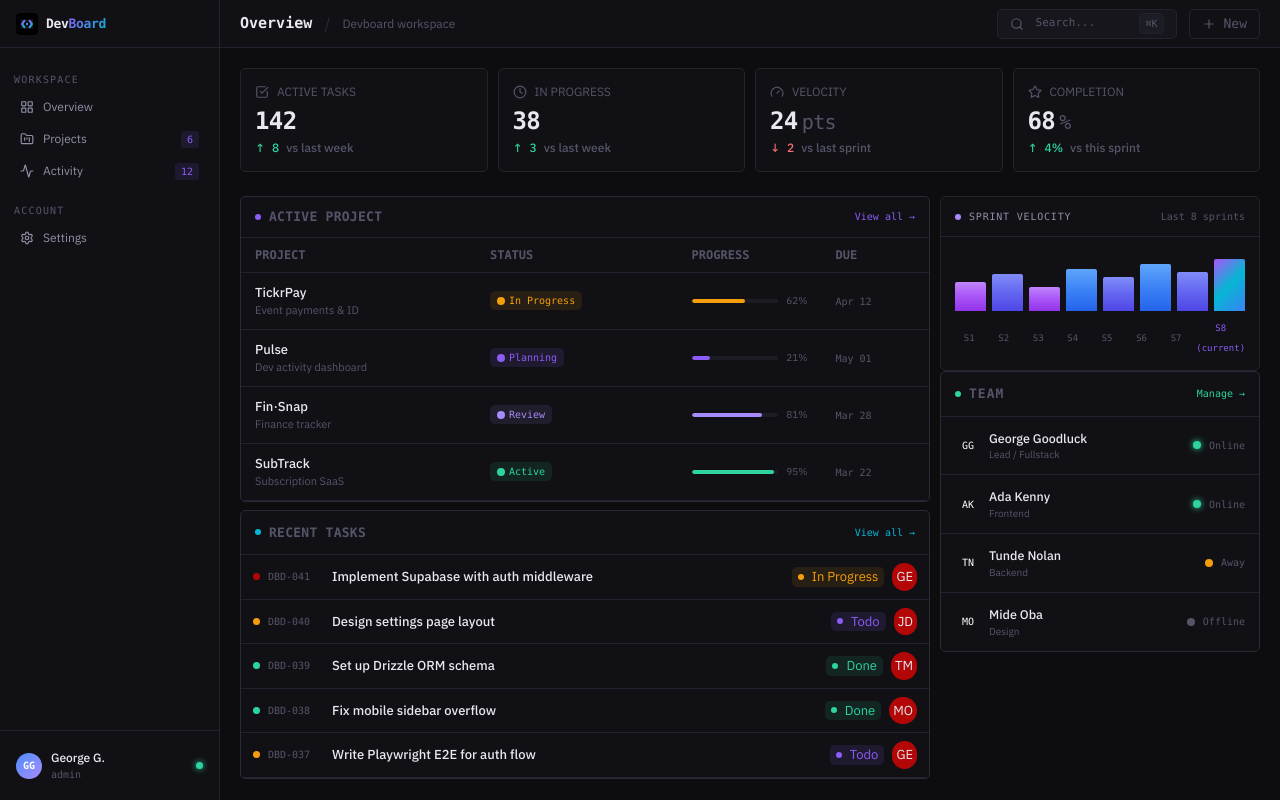
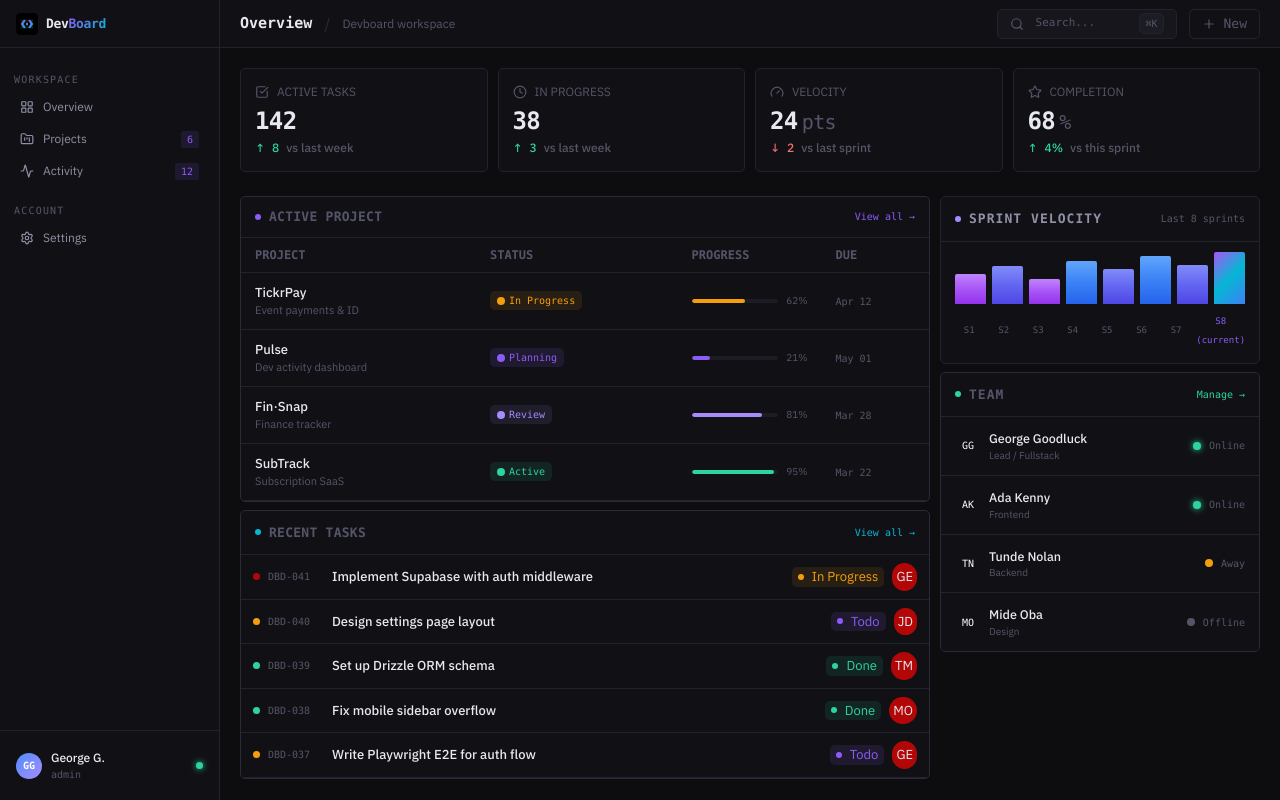
Before and after one commit to georgegoodluck/DevBoard, a Next.js app: page /overview in a window 1280 px wide. Built offline with nearby package versions, Linux system fonts and the light colour scheme.

Commit message:
style: improve SprintVelocity styling
- Add margin bottomm
- Change Header text styling

```diff
--- a/components/layout/overview/SprintVelocity.tsx
+++ b/components/layout/overview/SprintVelocity.tsx
@@ -37,9 +37,9 @@ export default function SprintVelocity() {
   };
 
   return (
-    <div className="bg-(--bg1) border border-(--border) rounded-md overflow-hidden">
+    <div className="bg-(--bg1) border border-(--border) rounded-md overflow-hidden mb-2">
       <div className="flex items-center justify-between px-3.5 py-3 border-b border-(--border)">
-        <div className="flex items-center gap-2 font-mono text-[10px] uppercase tracking-[0.08em] text-(--text2)">
+        <div className="flex items-center gap-2 font-mono text-[13px] uppercase tracking-[0.08em] text-(--text2) font-semibold">
           <span className="w-1.5 h-1.5 rounded-full bg-(--purple)" />
           Sprint Velocity
         </div>
@@ -49,7 +49,7 @@ export default function SprintVelocity() {
       </div>
 
       <div className="p-3.5">
-        <div className="flex items-end gap-1.5 h-15">
+        <div className="flex items-end gap-1.5 h-12">
           {sprints.map((s, i) => {
             const isLast = i === sprints.length - 1;
             const barHeight = (s.value / max) * MAX_BAR_HEIGHT;
```
Also changed, not shown: components/layout/overview/Deadline.tsx (added, +7 -0 lines).
